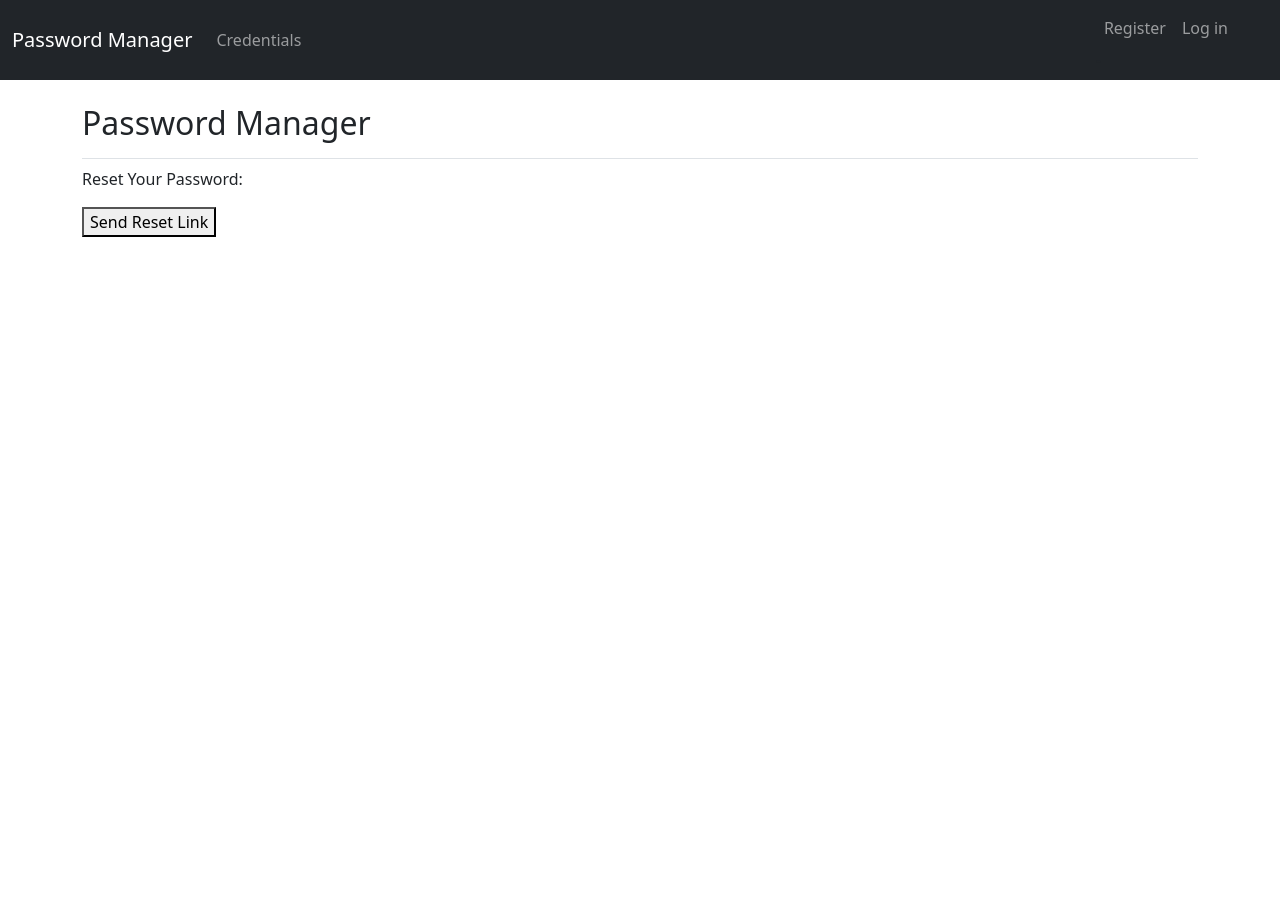
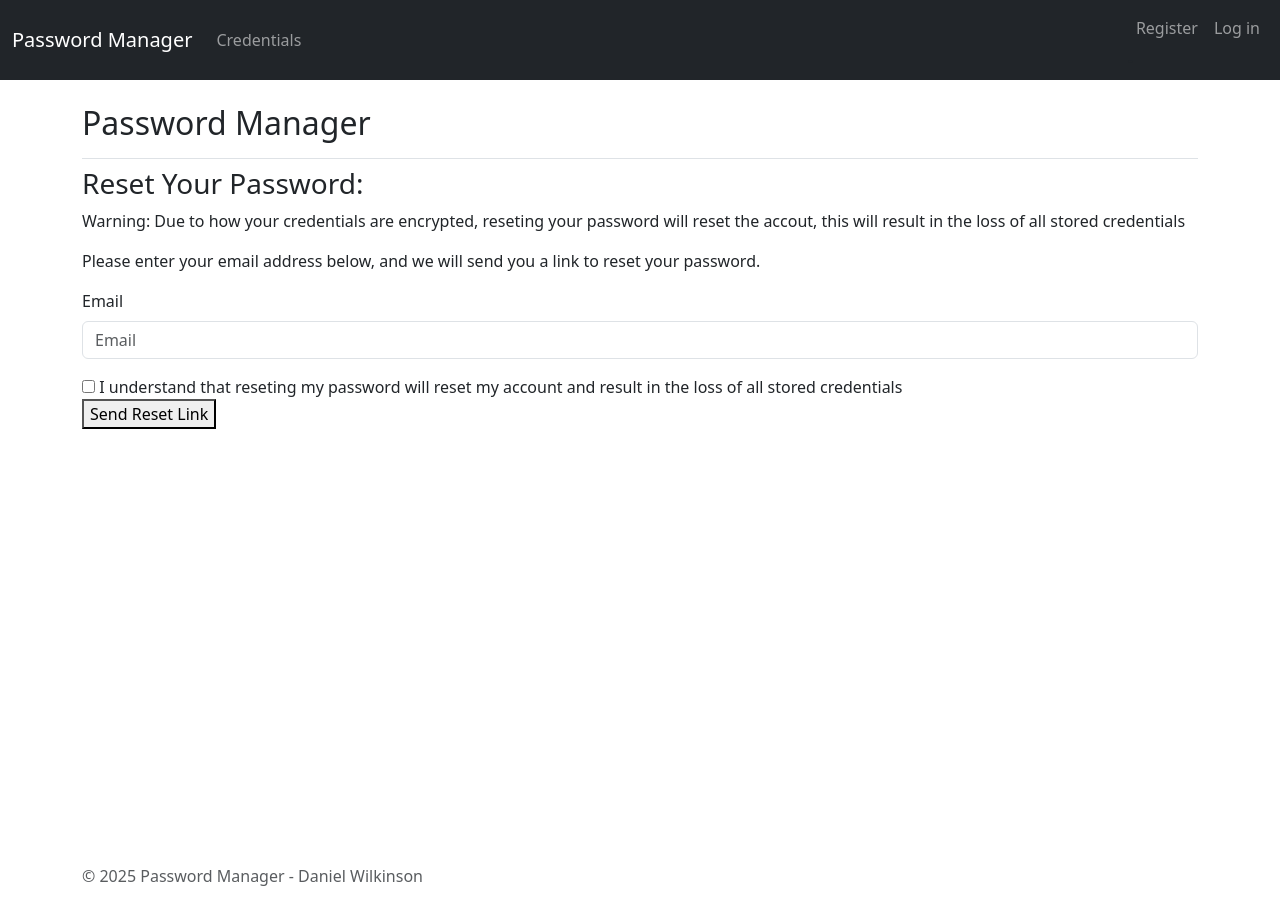
Before and after one commit to danjwilko/password_manager, a Django app: page /accounts/forgotten_password/ in a window 1280 px wide. Before the commit the page ends 237 px from the top, so only its background shows below. Run offline with Django 5.2, Linux system fonts and the light colour scheme; some libraries are stand-ins or nearby versions.

Commit message:
Complete core password manager functionality
- Implement dual-mode account recovery flows (password reset vs encryption issues)
- Add comprehensive session management with recovery_reason flags
- Enhance error handling and user messaging
- Add secure token-based email recovery links
- Improve session cleanup and security measures
- Fix URL routing and template consistency

```diff
--- a/accounts/templates/registration/forgotten_password.html
+++ b/accounts/templates/registration/forgotten_password.html
@@ -1,11 +1,18 @@
 {% extends "password_manager/base.html" %}
+{% load django_bootstrap5 %}
 
 {% block content %}
 
-    <p>Reset Your Password:</p>
-    <form method="POST">
+    <h3>Reset Your Password:</h3>
+    <p>Warning: Due to how your credentials are encrypted, reseting your password will reset the accout, this will result in the loss of all stored credentials</p>
+    <p>Please enter your email address below, and we will send you a link to reset your password.</p>
+
+    <form method="post">
         {% csrf_token %}
-        {{ form.as_p }}
+        {% bootstrap_form form %}
+        <input type="checkbox" id="reset_warning" required>
+        <label for="reset_warning">I understand that reseting my password will reset my account and result in the loss of all stored credentials</label>
+        <br>
         <button type="submit">Send Reset Link</button>
     </form>
 
--- a/accounts/templates/registration/login.html
+++ b/accounts/templates/registration/login.html
@@ -16,4 +16,6 @@
         {% bootstrap_button button_type="submit" content="Log in" %}
 
     </form>
+    <p>Don't have an account? <a href="{% url 'accounts:register' %}">Register here</a></p>
+    <p><a href="{% url 'accounts:forgotten_password' %}">Forgot your password?</a></p>
 {% endblock content %}
--- a/accounts/urls.py
+++ b/accounts/urls.py
@@ -15,8 +15,11 @@ urlpatterns = [
     # Password reset request page.
     path('forgotten_password/', views.forgotten_password, name='forgotten_password'),
      # Account recovery page.
-    path('recover_account/', views.recover_account, name='recover_account'),
+     path('recover_account/', views.recover_account, name='recover_account'),
+     # Account recovery with uid and token.
+    path('recover_account/<uidb64>/<token>/', views.recover_account, name='recover_account'),
     # Endpoint to wipe and reinitialize account (POST only).
     path('wipe_and_reinit/', views.wipe_and_reinit, name='wipe_and_reinit')
 
+
 ]
--- a/accounts/views.py
+++ b/accounts/views.py
@@ -1,15 +1,17 @@
 from django.shortcuts import render, redirect
 from django.contrib import messages
 from django.contrib.auth import login, authenticate, get_user_model
-from django.contrib.auth.forms import AuthenticationForm
+from django.contrib.auth.forms import AuthenticationForm, PasswordResetForm
 from .forms import SecureUserCreationForm
 from password_manager.crypto import set_user_key, get_user_key
-from password_manager .models import Credentials
+from password_manager.models import Credentials
 from django.views.decorators.http import require_POST
 from django.contrib.auth.decorators import login_required
 from accounts.utils import ensure_profile_and_salt_for_login
 from accounts.models import UserProfile
 from django.db import transaction
+from django.utils.http import urlsafe_base64_decode
+from django.contrib.auth.tokens import default_token_generator
 import os
 
 def register(request):
@@ -39,7 +41,6 @@ def register(request):
     return render(request, 'registration/register.html', context)
 
 def custom_login(request):
-    print("Custom login view called")
     """ Log in an existing user """
     if request.method != 'POST':
         # Display blank login form
@@ -68,21 +69,60 @@ def custom_login(request):
 
 def forgotten_password(request):
     """ Display forgotten password page """
-    context = {}
-    return render(request, 'registration/forgotten_password.html', context)
+    if request.method != "POST":
+        form = PasswordResetForm()
+    else:
+        form = PasswordResetForm(request.POST)
+        if form.is_valid():
+            request.session['recovery_initiated'] = 'password_reset'
+            form.save(
+                request=request,
+                use_https=request.is_secure(),
+                email_template_name='registration/custom_password_reset_email.html',
+            )
+    return render(request, 'registration/forgotten_password.html', {'form': form})
 
-def recover_account(request):
+def recover_account(request, uidb64=None, token=None):
+    """ Handle account recovery process """
+    user = None
+    if uidb64 is not None and token is not None:
+        try:
+            uid = urlsafe_base64_decode(uidb64).decode()
+            user = get_user_model().objects.get(pk=uid)
+        except (TypeError, ValueError, OverflowError, get_user_model().DoesNotExist):
+            user = None
+        if user is not None and default_token_generator.check_token(user, token):
+            request.session['user_needs_recovery'] = user.pk
+            # Check if this was initiated as a password reset
+            if request.session.get('recovery_initiated') == 'password_reset':
+                request.session['recovery_reason'] = 'password_reset'
+                # Clean up the temporary flag
+                request.session.pop('recovery_initiated', None)
+            else:
+                request.session['recovery_reason'] = 'encryption_issue'
+            messages.info(request, "Please confirm your identity to recover your account.")
+            return redirect('accounts:recover_account')
+        else:
+            messages.error(request, "The recovery link is invalid or has expired.")
+            return redirect('accounts:login')
     if 'user_needs_recovery' not in request.session:
         return redirect('accounts:login')
     else:
         user_id = request.session['user_needs_recovery']
-        context = {'form': AuthenticationForm()}
+        # If recovery_reason isn't set yet, default to encryption_issue
+        if 'recovery_reason' not in request.session:
+            request.session['recovery_reason'] = 'encryption_issue'
+        recovery_reason = request.session.get('recovery_reason')
+        context = {'form': AuthenticationForm(),
+                   'is_password_reset': recovery_reason == 'password_reset',
+                   'recovery_reason': recovery_reason}
         return render(request, 'registration/recover_account.html', context)
 
 User = get_user_model()
 
 @require_POST
 def wipe_and_reinit(request):
+    """ Wipe all credentials and reinitialize account with new salt and key """
     # Ensure this is a POST request to prevent CSRF
     username = request.POST.get('username')
     password = request.POST.get('password')
@@ -122,6 +162,7 @@ def wipe_and_reinit(request):
             try:
                 get_user_key(request, user, password)
             except Exception:
+                messages.error(request, "Failed to derive encryption key. Please try again.")
                 set_user_key(request, user, password)
 
     # If any error occurs, rollback and inform user
@@ -130,7 +171,9 @@ def wipe_and_reinit(request):
         return redirect('accounts:recover_account')
 
     # Successful recovery
+    # Clean up session flags
     request.session.pop('user_needs_recovery', None)
+    request.session.pop('recovery_reason', None)
     login(request, user)
     request.session.set_expiry(300)  # Session expires in 5 minutes of inactivity
     messages.success(request, "Account recovery successful. Please re-add your credentials.")
--- a/password_manager/templates/password_manager/base.html
+++ b/password_manager/templates/password_manager/base.html
@@ -44,20 +44,25 @@
                     <a class="nav-link"  href="{% url 'accounts:login' %}">Log in</a>
                 </li>
                 {% endif %}
-            <ul>
+            </ul>
                 <!--Logout link added-->
                 {% if user.is_authenticated %}
+                <li class="nav-item">
+                    <a class="nav-link" href="#">
                         <form action="{% url 'accounts:logout' %}" method='post'>
                             {% csrf_token %}
                             <button name="submit" class="btn btn-outline-secondary btn-sm">
                             Log out</button>
                         </form>
+                    </a>
+                </li>
                 {% endif %}
     </div>
 </div>
 
 </nav>
-<main class="container">
+<div class="container flex-container d-flex flex-column min-vh-100">
+    <main class="flex-grow-1">
         <div class="pb-2 mb-2 border-bottom">
             {% block page_header %}
                 <h2 class="h2">Password Manager</h2>
@@ -67,5 +72,12 @@
             {% block content %} {% endblock content %}
         </div>
     </main>
+<footer class="mt-auto py-3">
+    <div class="footer">
+        <span class="text-muted">© 2025 Password Manager - Daniel Wilkinson</span>
+    </div>
+</footer>
+</div>
 </body>
+
 </html>
```
Also changed, not shown: accounts/templates/registration/custom_password_reset_email.html (added, +8 -0 lines), accounts/templates/registration/forgot_password_account_recovery.html (added, +21 -0 lines), accounts/templates/registration/recover_account.html (+14 -5 lines), accounts/utils.py (+25 -0 lines). Lines whose indentation alone changed are shown as unchanged.
